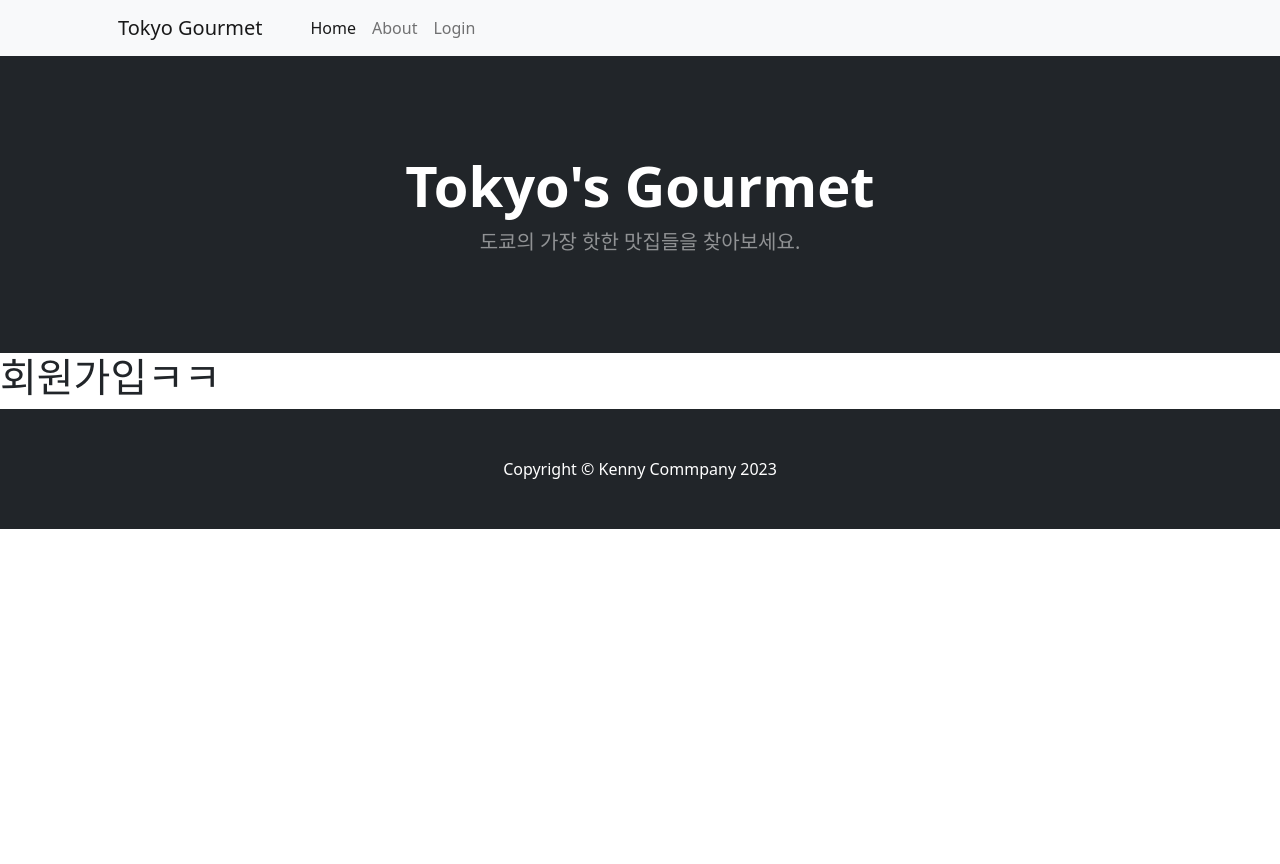
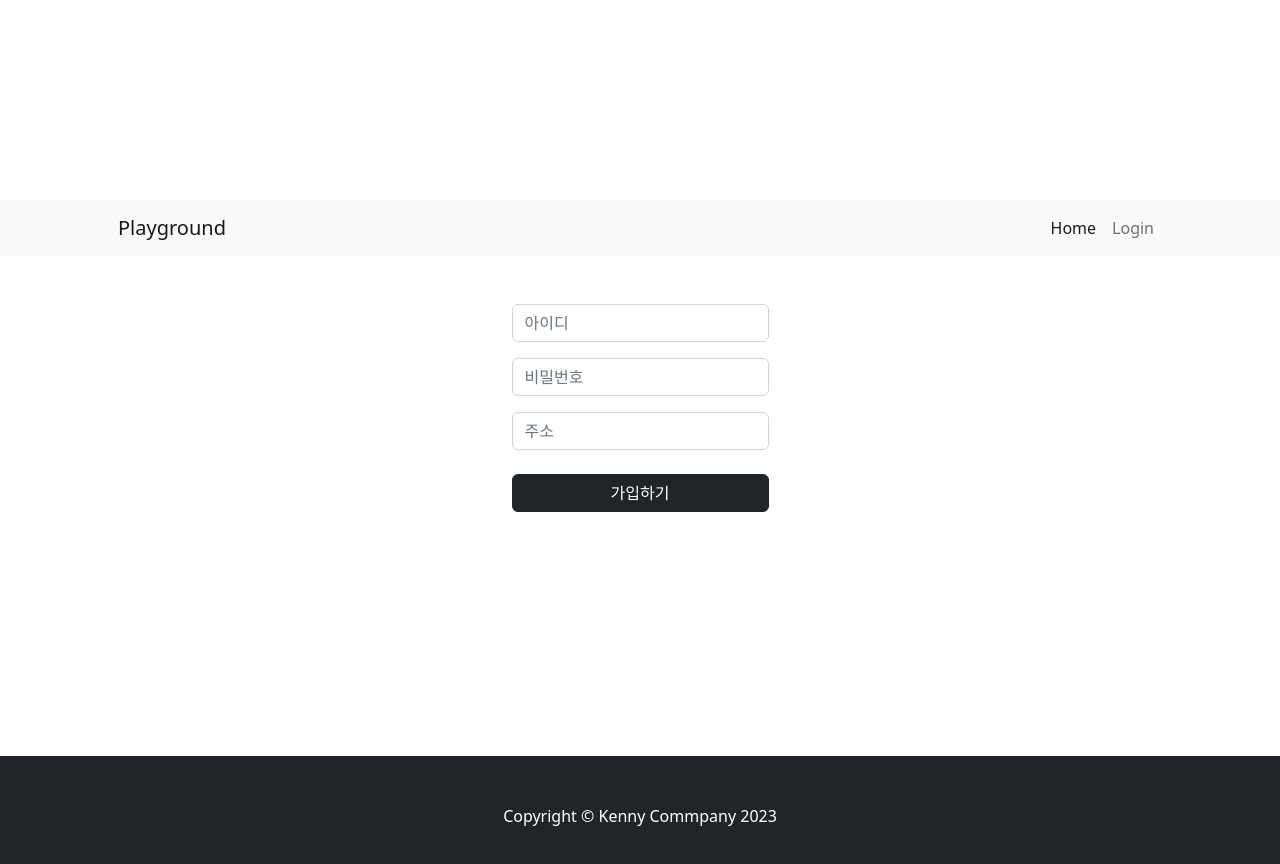
Before and after one commit to melona96/sveltekit, a SvelteKit app: page /join in a window 1280 px wide. Shown: the top 864 px of the page. Before the commit the page ends 800 px from the top, so only its background shows below. Built offline with nearby package versions, Linux system fonts and the light colour scheme.

Commit message:
#10 프로젝트 컨셉변경중(home화면, 라우팅추가중)

```diff
--- a/src/routes/+layout.svelte
+++ b/src/routes/+layout.svelte
@@ -1,26 +1,21 @@
-<!-- Navigation-->
+<header class="jumbotron text-center header">
+    <div class="container px-md-5" style="height: 200px">
+        <a class="navbar-brand" href=""></a>
+    </div>
+</header>
+
 <nav class="navbar navbar-expand-lg navbar-light bg-light">
-    <div class="container px-4 px-lg-5">
-        <a class="navbar-brand" href="/home">Tokyo Gourmet</a>
+    <div class="container px-5">
+        <a class="navbar-brand" href="/home">Playground</a>
         <button class="navbar-toggler" type="button" data-bs-toggle="collapse" data-bs-target="#navbarSupportedContent" aria-controls="navbarSupportedContent" aria-expanded="false" aria-label="Toggle navigation"><span class="navbar-toggler-icon"></span></button>
         <div class="collapse navbar-collapse" id="navbarSupportedContent">
-            <ul class="navbar-nav me-auto mb-2 mb-lg-0 ms-lg-4">
+            <ul class="navbar-nav ms-auto mb-2 mb-lg-0">
                 <li class="nav-item"><a class="nav-link active" aria-current="page" href="/home">Home</a></li>
-                <li class="nav-item"><a class="nav-link" href="/about">About</a></li>
                 <li class="nav-item"><a class="nav-link" href="/login">Login</a></li>
             </ul>
         </div>
     </div>
 </nav>
-<!-- Header-->
-<header class="bg-dark py-5">
-    <div class="container px-4 px-lg-5 my-5">
-        <div class="text-center text-white">
-            <h1 class="display-4 fw-bolder">Tokyo's Gourmet</h1>
-            <p class="lead fw-normal text-white-50 mb-0">도쿄의 가장 핫한 맛집들을 찾아보세요.</p>
-        </div>
-    </div>
-</header>
 
 <slot />
 
--- a/src/routes/join/+page.svelte
+++ b/src/routes/join/+page.svelte
@@ -1 +1,71 @@
-<h1>회원가입ㅋㅋ</h1>
+<script>
+    let userId = '';
+    let pwd = '';
+    let addr = '';
+    async function testJoin() {
+        const info = {
+            userId,
+            pwd,
+            addr
+        };
+        try {
+            console.log(info)
+            const response = await fetch('/api/user/join', {
+                method: 'POST',
+                headers: {
+                    'Content-Type': 'application/json'
+                },
+                body: JSON.stringify(info),
+                credentials: 'include'
+            });
+
+            console.log(response);
+            if (response.ok) {
+                console.log('연동 성공');
+                const token = await response.json();
+                // 토큰을 저장하거나 필요한 후속 작업 수행
+            } else {
+                // 로그인 실패 처리
+                console.log('연동 실패')
+            }
+        } catch (error) {
+            // 에러 처리
+        }
+    }
+</script>
+
+<div class="container-login">
+    <div class="d-flow justify-content-center">
+        <div class="d-flex justify-content-center">
+            <div class="login-dev">
+                <form class="login-form" on:submit={testJoin}>
+                    <div class="p-5 input-form-div">
+                        <div class="input-group mb-3">
+                            <input type="text" name="userId" id="join-id-input" class="form-control" placeholder="아이디" autocomplete="off" bind:value={userId}>
+                        </div>
+                        <div class="input-group mb-3">
+                            <input type="password" name="pwd" id="join-passwd-input" class="form-control" placeholder="비밀번호" bind:value={pwd}>
+                        </div>
+                        <div class="input-group mb-3">
+                            <input type="text" name="addr" id="join-addr-input" class="form-control" placeholder="주소" bind:value={addr}>
+                        </div>
+                        <button class="btn btn-dark text-center mt-2" id="login-button" type="submit">
+                            가입하기
+                        </button>
+                    </div>
+                </form>
+            </div>
+        </div>
+    </div>
+</div>
+
+<style>
+    .container-login {
+        width: auto;
+        height: 500px;
+    }
+
+    .btn.btn-dark.text-center.mt-2 {
+        width: 100%;
+    }
+</style>
--- a/src/routes/login/+page.svelte
+++ b/src/routes/login/+page.svelte
@@ -8,7 +8,7 @@
         };
         try {
             console.log(info)
-            const response = await fetch('/api/user/join', {
+            const response = await fetch('/api/user/login', {
                 method: 'POST',
                 headers: {
                     'Content-Type': 'application/json'
```
Also changed, not shown: src/routes/home/+page.svelte (+4 -4 lines).
